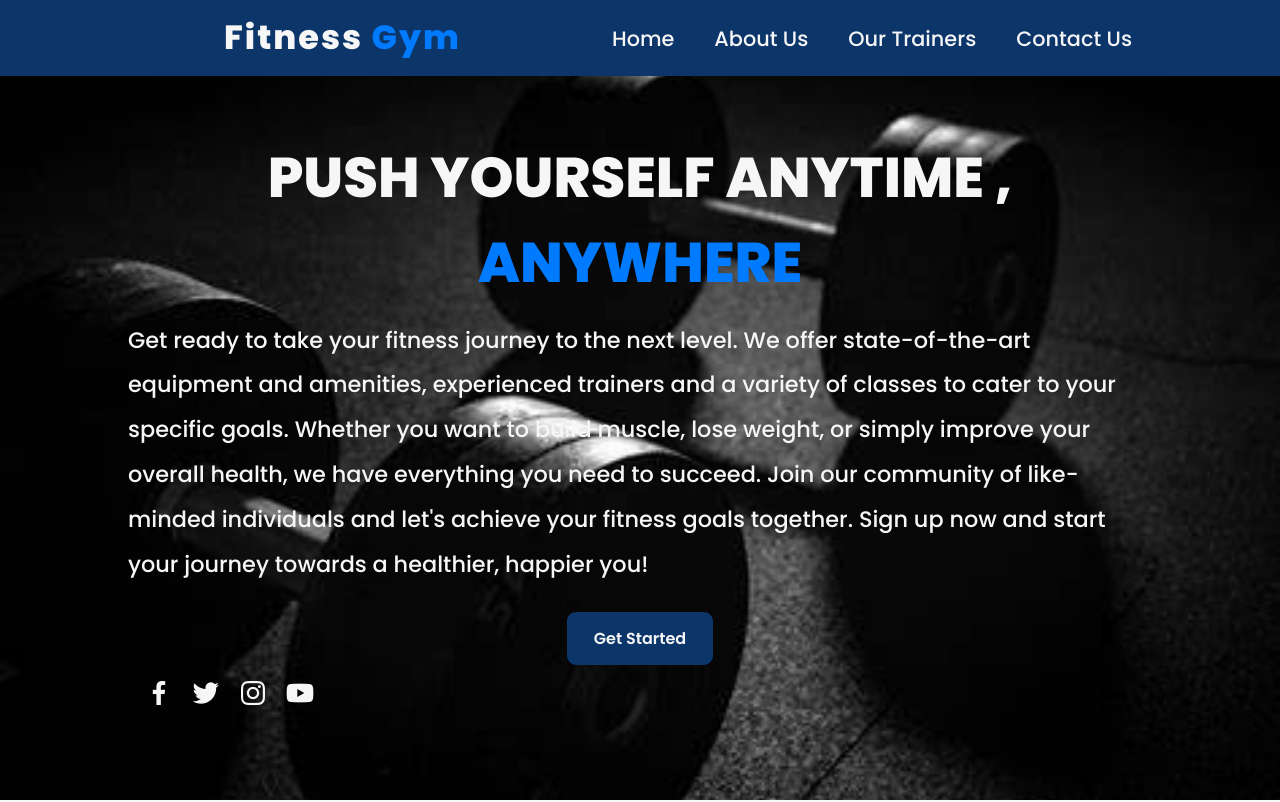
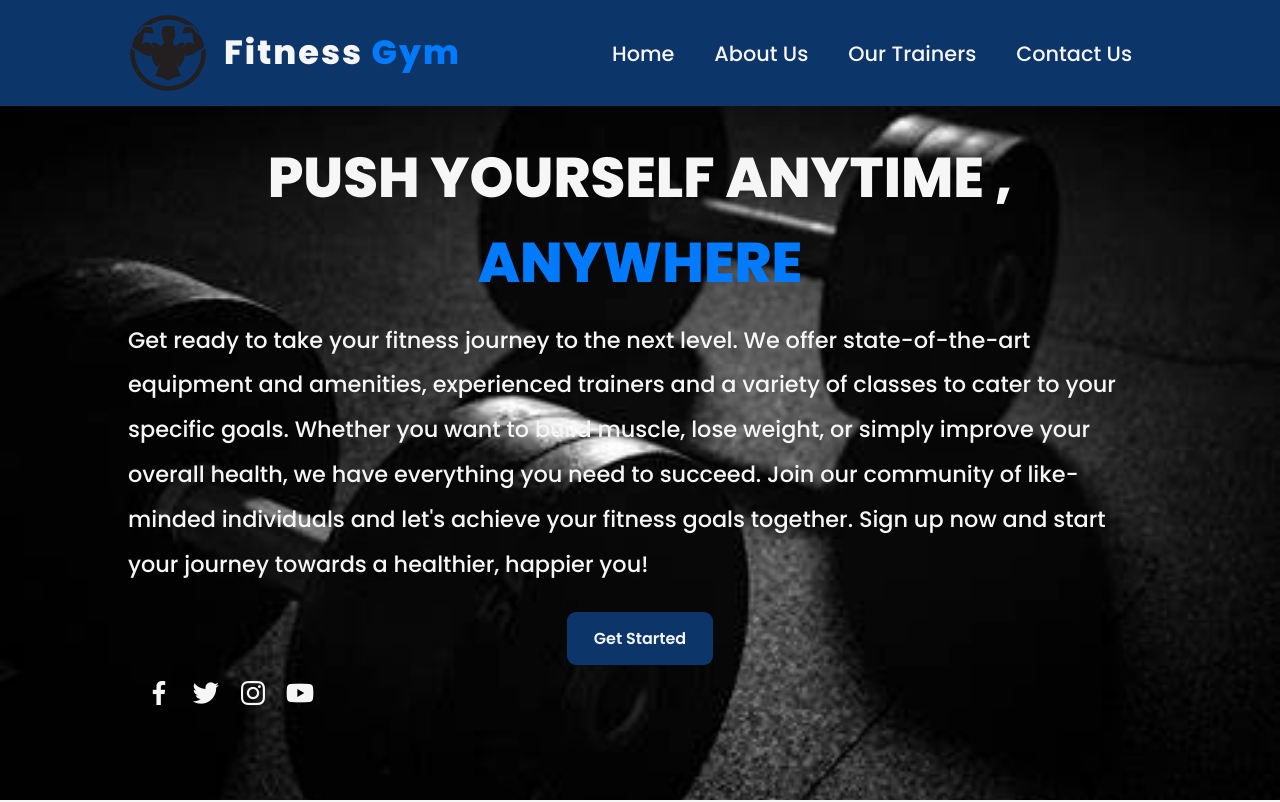
Before and after one commit to LanceMontierro/GymWebsite, a plain HTML site: page index.html in a window 1280 px wide. Shown: the top 802 px of the page. Drawn offline with nearby package versions, Linux system fonts and the light colour scheme.

Commit message:
Update index.html

```diff
--- a/index.html
+++ b/index.html
@@ -12,7 +12,7 @@
     <!--Header-->
     <header class="header">
         <div class="logo">
-            <img src="channels4_profile-removebg-preview.png" alt="">
+            <img src="assets/channels4_profile-removebg-preview.png" alt="">
             <h2> Fitness <span>Gym</span></h2>
         </div>
         <nav>
```
